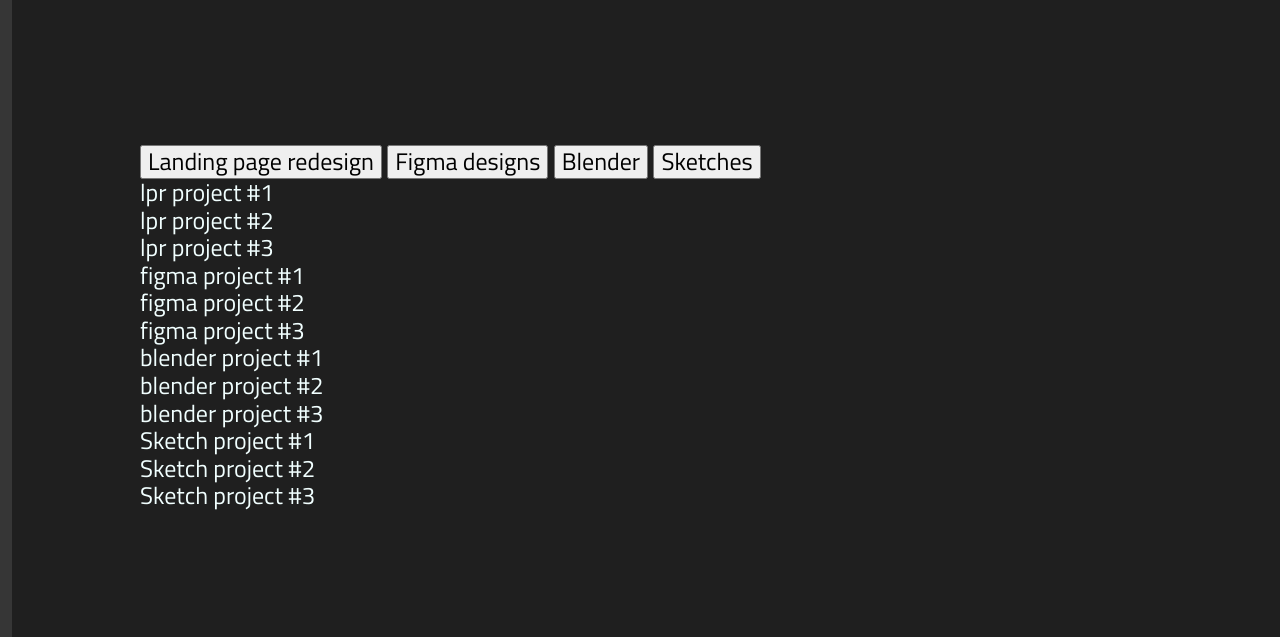
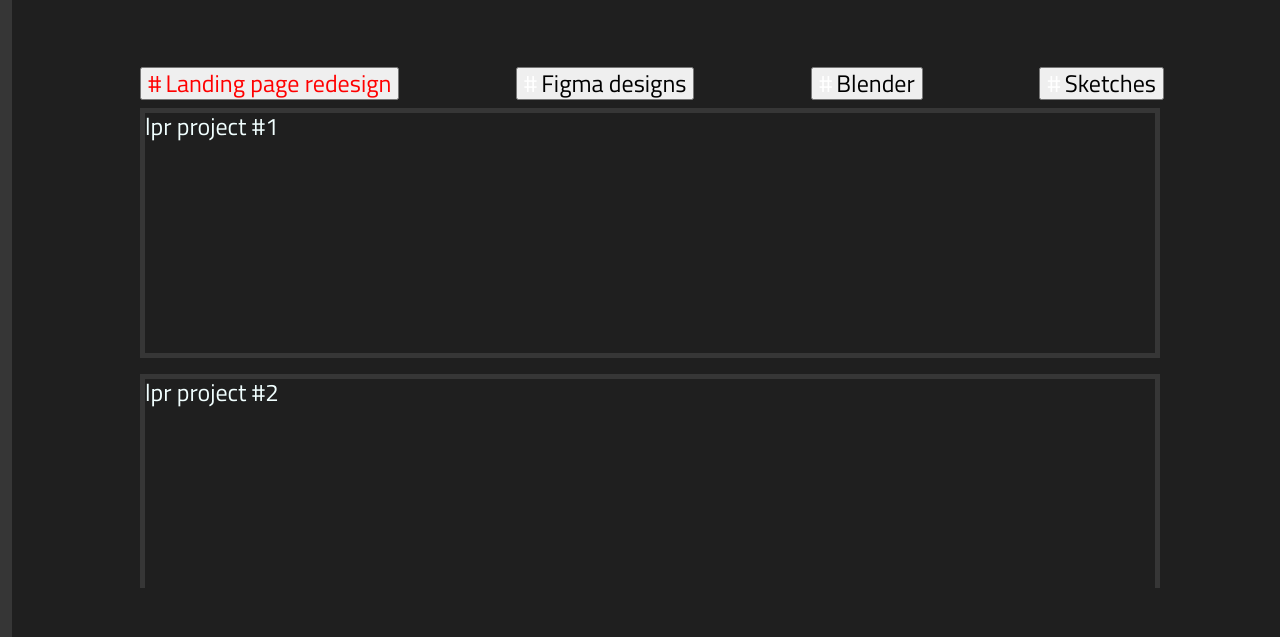
Before and after one commit to kubot-dev/TeaKeyPoFo, a plain HTML site: page design.html in a window 1280 px wide. Both pictures are taken after a click on the button "Landing page redesign". Shown: the part 87-724 px from the top of the page. Drawn offline with nearby package versions, Linux system fonts and the light colour scheme; files that its build step writes are made by us from their sources; a script that the page names is missing.

Commit message:
design page rework, tabs implemented

```diff
--- /dev/null
+++ b/js/design.js
@@ -0,0 +1,22 @@
+// design js
+const design = document.querySelector('.design')
+const tabs = document.querySelector('.design__tabs').children
+const tabsArray = Array.from(tabs)
+const tabContent = Array.from(document.querySelectorAll('.tab-content'))
+
+tabsArray.forEach((tab) => {
+  tab.addEventListener('click', (event) => {
+    const target = tab.dataset.tab
+    const targetContent = design.querySelectorAll(`[data-tab=${target}]`)[1]
+
+    tabsArray.forEach((t) => {
+      t.classList.remove('is-selected')
+    })
+    tab.classList.add('is-selected')
+
+    tabContent.forEach((c) => {
+      c.classList.remove('is-selected')
+    })
+    targetContent.classList.add('is-selected')
+  })
+})
--- a/scss/pages/_design.scss
+++ b/scss/pages/_design.scss
@@ -8,7 +8,7 @@
   position: relative;
 }
 
-.design__tags {
+.design__tabs {
   display: flex;
   justify-content: center;
   flex-flow: row wrap;
@@ -20,35 +20,54 @@
   }
 }
 
-.design__frame--phone {
-  height: 100%;
+.tab.is-selected {
+  color: red;
+}
 
-  //*TODO
-  // position: relative; /* not showing scrollbar when uncommented*/
+.tab::before {
+  content: '#';
+  color: white;
+  padding-right: 0.25rem;
+}
 
+.tab:hover::before,
+.tab:focus::before {
+  color: red;
+}
+
+.design__content {
   display: grid;
   grid-template-columns: 1fr;
   height: 60vh;
   gap: 1rem;
 
-  -ms-overflow-style: none; /* for Internet Explorer, Edge */
-  scrollbar-width: none; /* for Firefox */
   overflow-y: scroll;
+  scrollbar-width: auto;
+  scrollbar-color: abstracts.$border-dimmed transparent;
 }
 
-.design__frame--phone::-webkit-scrollbar {
+.design__content::-webkit-scrollbar {
+  width: 8px;
+}
+
+.design__content::-webkit-scrollbar-thumb {
+  background: abstracts.$border-dimmed;
+  border-radius: 5px;
+}
+
+.tab-content {
   display: none;
 }
 
-.design__frame {
-  position: relative;
-  border: abstracts.$main-border-clamp solid abstracts.$border-dimmed;
-  height: 30vh;
+.tab-content.is-selected {
+  display: grid;
+  grid-template-columns: 1fr;
+  gap: 1rem;
 }
 
-.design__item.portfolio {
-  background-image: url(/img/designFigma/PortfolioThumbnail.PNG);
-  width: 100%;
-  height: 100%;
-  background-size: cover;
+.designProject {
+  position: relative;
+  border: abstracts.$thinner-border-clamp solid abstracts.$border-dimmed;
+  height: 30vh;
+  margin-right: 0.25rem;
 }
```
